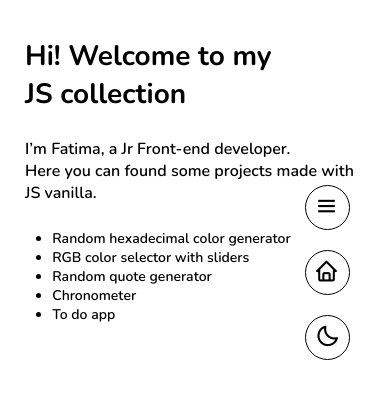
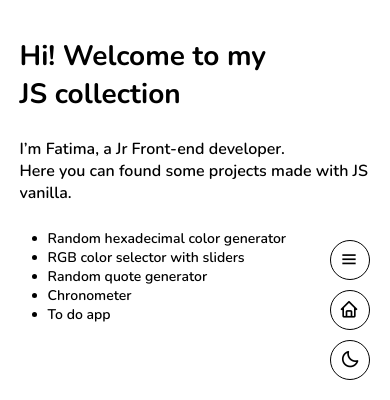
Before and after one commit to FatimaGR/JS-collection, a plain HTML site: page index.html in a window 390 px wide. Shown: the part 444-844 px from the top of the page. Drawn offline with nearby package versions, Linux system fonts and the light colour scheme.

Commit message:
Added responsive styles corrections

```diff
--- a/styles.css
+++ b/styles.css
@@ -139,4 +139,17 @@ header li{
     right: 110px;
     z-index: 99;
   }
+  .menu a,
+  .menu button{
+    width: 40px;
+    height: 40px;
+  }
+  .menu .bx{
+    font-size: 20px;
+  }
+  .menu{
+    bottom: 20px;
+    right: 20px;
+    gap: 10px;
+  }
 }
--- a/styles/home.css
+++ b/styles/home.css
@@ -69,3 +69,8 @@
 .dark-mode .links a{
   border-color: #fff;
 }
+@media (max-width: 430px){
+  .description{
+    max-width: 90%;
+  }
+}
```
